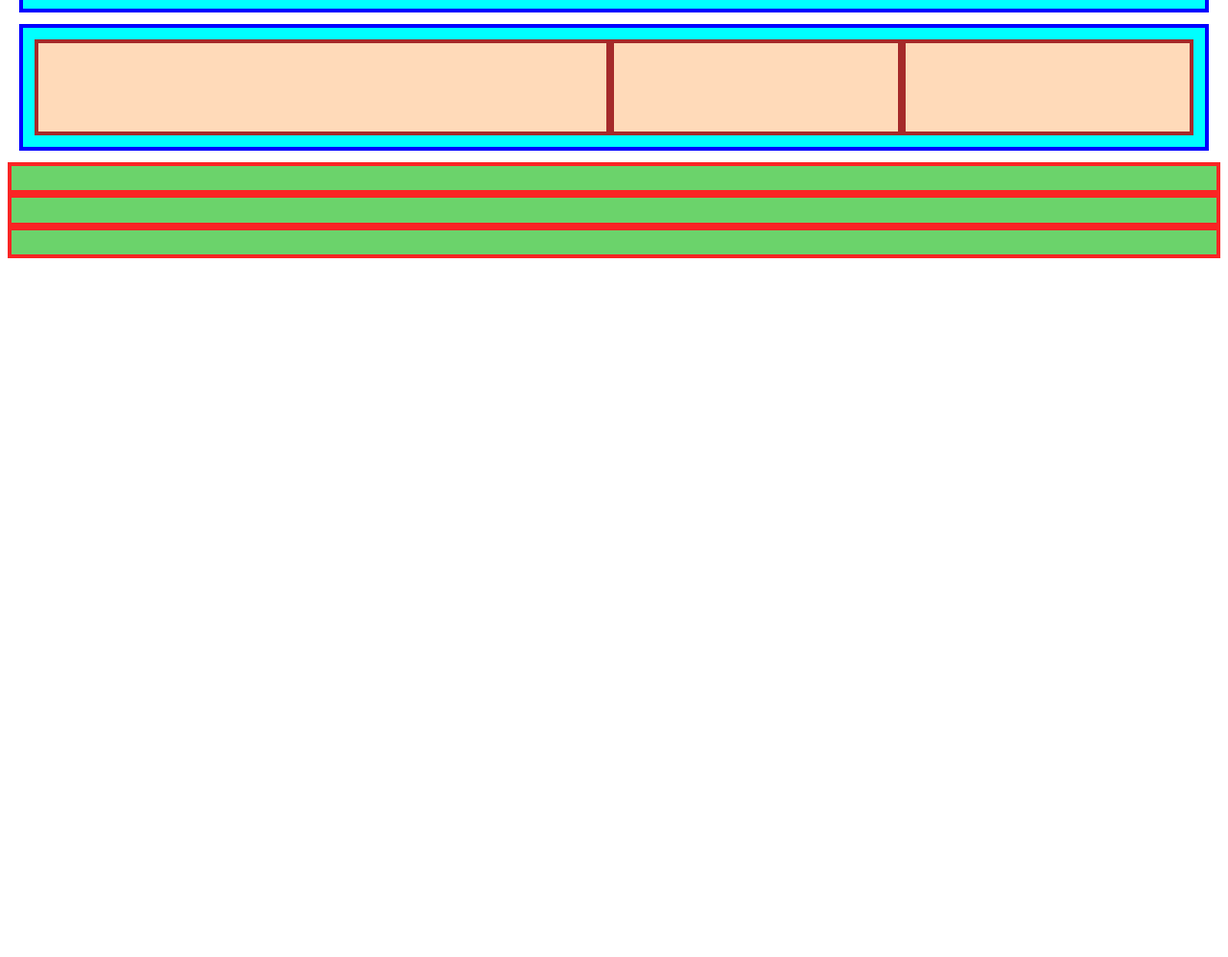
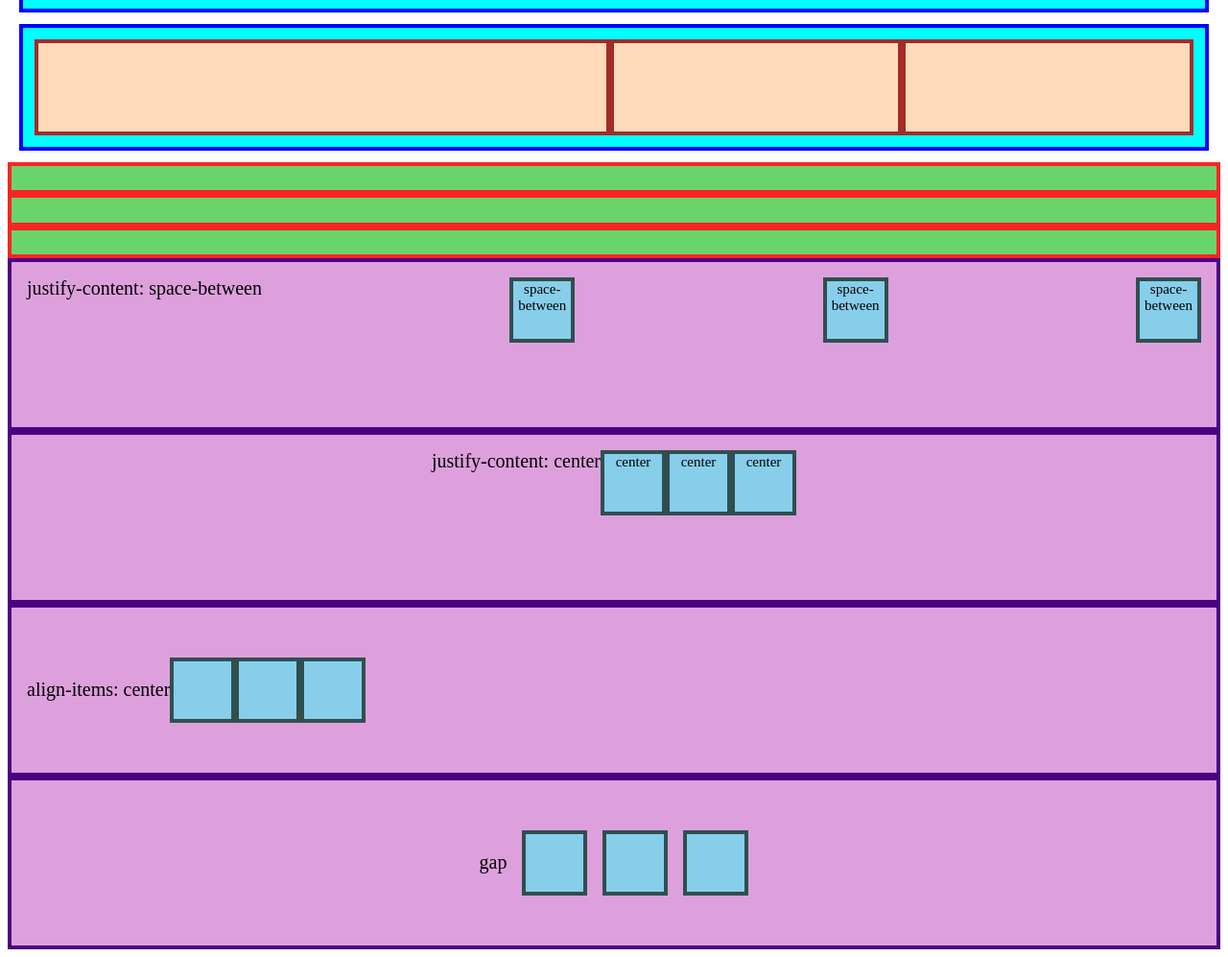
Before and after one commit to kyleyuen-git/OdinProject, a plain HTML site: page Flexbox/flexbox.html in a window 1280 px wide. Shown: the part 535-1532 px from the top of the page at 96% size. Before the commit the page ends 812 px from the top, so only its background shows below. Drawn offline with Linux system fonts and the light colour scheme.

Commit message:
created 4 new flexboxes with different item properties: justify-content:space-between, justify-content:center, align-items:center, and gap:16px

```diff
--- a/Flexbox/flexbox.html
+++ b/Flexbox/flexbox.html
@@ -30,11 +30,36 @@
             <div class="basis"></div>
         </div>
 
+        <!-- Axis section -->
         <div class="flex-container-column">
             <div class="one"></div>
             <div class="two"></div>
             <div class="three"></div>
         </div>
 
+        <!-- Alignment section -->
+        <div class="font-size-container">
+            <div class="container-space-between height-padding-background-border-display"> justify-content: space-between
+                <div class="item">space-between</div>
+                <div class="item">space-between</div>
+                <div class="item">space-between</div>
+            </div>
+            <div class="container-center height-padding-background-border-display"> justify-content: center
+                <div class="item">center</div>
+                <div class="item">center</div>
+                <div class="item">center</div>
+            </div>
+            <div class="container-align-items-center height-padding-background-border-display"> align-items: center
+                <div class="item"></div>
+                <div class="item"></div>
+                <div class="item"></div>
+            </div>
+            <div class="container-gap height-padding-background-border-display"> gap
+                <div class="item"></div>
+                <div class="item"></div>
+                <div class="item"></div>
+            </div>
+        </div>
+
     </body>
 </html>
--- a/Flexbox/styles.css
+++ b/Flexbox/styles.css
@@ -9,7 +9,6 @@
   text-align: center; /* aligns text horizontally */
   align-content: center; /* aligns text vertically */
   font-size: 1in;
-
 }
 
 /* flex property enabled */
@@ -47,7 +46,7 @@
 }
 
 /* Axis */
-/* Flex Direction is Column, not the default Horizontal */
+/* Flex Direction is Column, not the default Row */
 .flex-container-column{
     display: flex;
     height: 100px;
@@ -58,5 +57,53 @@
 .flex-container-column div{
     background: rgb(107, 211, 107);
     border: 4px solid rgb(250, 36, 36);
-    flex: 1;
+    flex: 1; /* since this means 1 1 0, which means flex-basis = 0, flex-grow and flex-shrink begin their calculations from 0
+    This is important to notice because for flex-direction: column, the empty divs by default have 0 height
+    so for our flex items to fill up the height of their container, they don’t actually need to have any height at all */
 }
+
+/* Alignment section */
+.font-size-container{
+    font-size: 20px;
+}
+
+.height-padding-background-border-display{
+    height: 140px;
+    padding: 16px;
+    background: plum;
+    border: 4px solid indigo;
+    display: flex;
+}
+
+.container-space-between {
+    justify-content: space-between; /* justify-content aligns items across the x-axis (horizontal axis) */
+}
+
+.container-center{
+    justify-content: center;
+}
+
+.container-align-items-center{
+    align-items: center; /* aligns items across the y-axis (verticle axis) */
+}
+
+.container-gap{
+    justify-content: center;
+    align-items: center;
+    gap: 16px; /* Creates a gap between flex items */
+}
+
+.item {
+    font-size: 15px;
+    text-align: center;
+    width: 60px;
+    height: 60px;
+    border: 4px solid darkslategray;
+    background: skyblue;
+    /* flex: 1; */
+}
+
+/* Alignment section summary:
+When flex-direction is default (row), justify-content aligns items across the x-axis and aligns items across the y-axis
+When flex-direction is column, it's switched.
+gap: creates a gap*/
```
Lines whose indentation alone changed are shown as unchanged.
